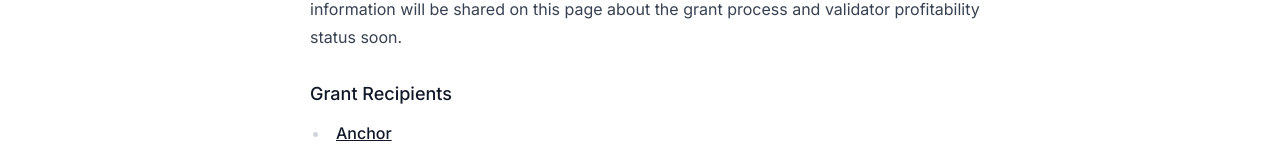
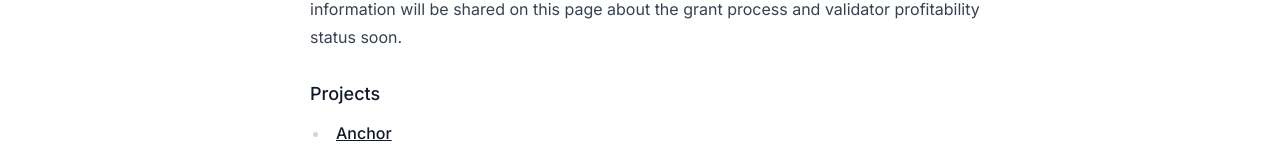
Before and after one commit to Tru3Bliss/solana-modern-ui, a Next.js app: page /validator in a window 1280 px wide. Shown: the part 733-898 px from the top of the page. Built offline with nearby package versions, Linux system fonts and the light colour scheme.

Commit message:
small fix

```diff
--- a/src/pages/validator/index.tsx
+++ b/src/pages/validator/index.tsx
@@ -60,7 +60,7 @@ export default function Page() {
             </div>
 
             <div className="mt-3 max-w-2xl">
-              <h3 className="text-lg font-medium">Grant Recipients</h3>
+              <h3 className="text-lg font-medium">Projects</h3>
               <ul className="list-disc space-y-3 pl-5">
                 <li>
                   <Link href="https://github.com/coral-xyz/anchor" target="_blank">
```
